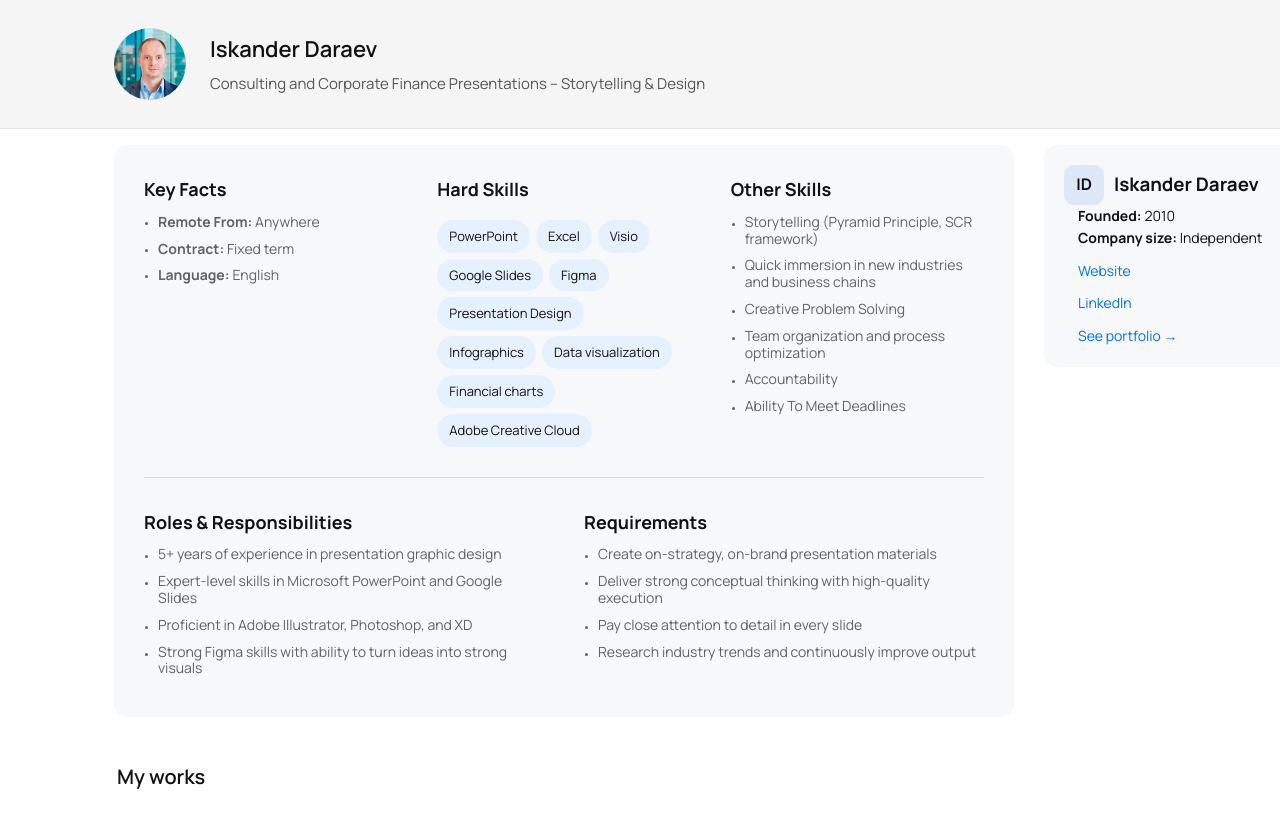
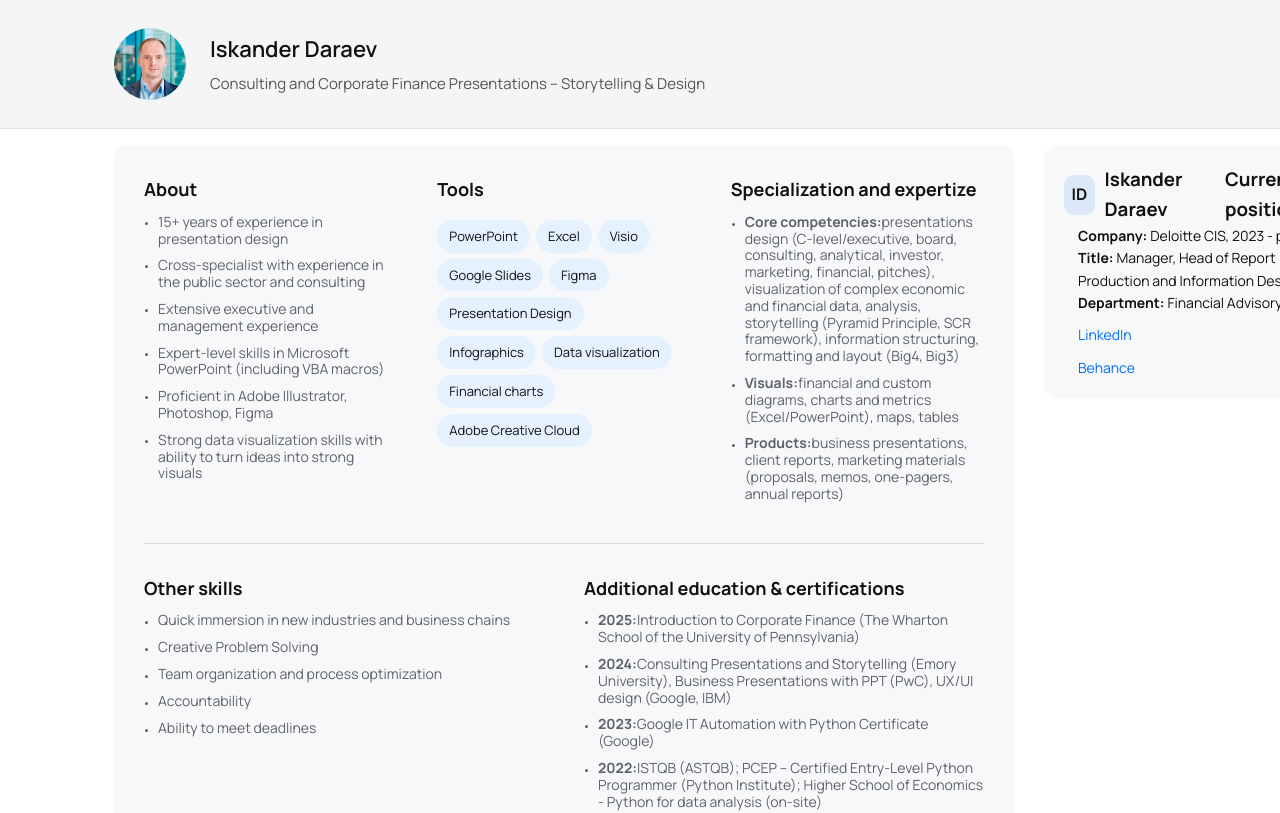
Before and after one commit to isk06/iskd, a Next.js app: page / in a window 1280 px wide. Shown: the top 813 px of the page. Built offline with nearby package versions, Linux system fonts and the light colour scheme.

Commit message:
new structure

```diff
--- a/app/page.tsx
+++ b/app/page.tsx
@@ -53,17 +53,20 @@ export default function HomePage() {
 
               {/* Key Facts */}
               <div>
-                <h3>Key Facts</h3>
+                <h3>About</h3>
                 <ul className="fact-list">
-                  <li><strong>Remote From:</strong> Anywhere</li>
-                  <li><strong>Contract:</strong> Fixed term</li>
-                  <li><strong>Language:</strong> English</li>
+                  <li>15+ years of experience in presentation design</li>
+                  <li>Cross-specialist with experience in the public sector and consulting</li>
+                  <li>Extensive executive and management experience</li>
+                  <li>Expert-level skills in Microsoft PowerPoint (including VBA macros)</li>
+                  <li>Proficient in Adobe Illustrator, Photoshop, Figma</li>
+                  <li>Strong data visualization skills with ability to turn ideas into strong visuals</li>
                 </ul>
               </div>
 
               {/* Hard Skills */}
               <div>
-                <h3>Hard Skills</h3>
+                <h3>Tools</h3>
                 <div className="skills-pills">
                   <span>PowerPoint</span>
                   <span>Excel</span>
@@ -80,14 +83,14 @@ export default function HomePage() {
 
               {/* Other Skills */}
               <div>
-                <h3>Other Skills</h3>
+                <h3>Specialization and expertize</h3>
                 <ul className="bullet-list">
-                  <li>Storytelling (Pyramid Principle, SCR framework)</li>
-                  <li>Quick immersion in new industries and business chains</li>
-                  <li>Creative Problem Solving</li>
-                  <li>Team organization and process optimization</li>
-                  <li>Accountability</li>
-                  <li>Ability To Meet Deadlines</li>
+                  <li><strong>Core competencies:</strong>presentations design
+                  (C-level/executive, board, consulting, analytical, investor, marketing, financial, pitches), visualization
+                  of complex economic and financial data, analysis, storytelling (Pyramid Principle, SCR framework),
+                  information structuring, formatting and layout (Big4, Big3)</li>
+                  <li><strong>Visuals:</strong>financial and custom diagrams, charts and metrics (Excel/PowerPoint), maps, tables</li>
+                  <li><strong>Products:</strong>business presentations, client reports, marketing materials (proposals, memos, one-pagers, annual reports)</li>
 
                 </ul>
               </div>
@@ -100,22 +103,25 @@ export default function HomePage() {
             <div className="job-bottom-grid">
 
               <div>
-                <h3>Roles & Responsibilities</h3>
+                <h3>Other skills</h3>
                 <ul className="bullet-list">
-                  <li>5+ years of experience in presentation graphic design</li>
-                  <li>Expert-level skills in Microsoft PowerPoint and Google Slides</li>
-                  <li>Proficient in Adobe Illustrator, Photoshop, and XD</li>
-                  <li>Strong Figma skills with ability to turn ideas into strong visuals</li>
+                  <li>Quick immersion in new industries and business chains</li>
+                  <li>Creative Problem Solving</li>
+                  <li>Team organization and process optimization</li>
+                  <li>Accountability</li>
+                  <li>Ability to meet deadlines</li>
                 </ul>
               </div>
 
               <div>
-                <h3>Requirements</h3>
+                <h3>Additional education & certifications</h3>
                 <ul className="bullet-list">
-                  <li>Create on-strategy, on-brand presentation materials</li>
-                  <li>Deliver strong conceptual thinking with high-quality execution</li>
-                  <li>Pay close attention to detail in every slide</li>
-                  <li>Research industry trends and continuously improve output</li>
+                  <li><strong>2025:</strong>Introduction to Corporate Finance (The Wharton School of the University of Pennsylvania)</li>
+                  <li><strong>2024:</strong>Consulting Presentations and Storytelling (Emory University), Business Presentations with PPT (PwC), UX/UI design (Google, IBM)</li>
+                  <li><strong>2023:</strong>Google IT Automation with Python Certificate (Google)</li>
+                  <li><strong>2022:</strong>ISTQB (ASTQB); PCEP – Certified Entry-Level Python Programmer (Python Institute);
+                  Higher School of Economics - Python  for data analysis (on-site)</li>
+                  <li><strong>2021:</strong>IELTS Academic; Business Case Structuring (Fless)</li>
                 </ul>
               </div>
 
@@ -129,17 +135,18 @@ export default function HomePage() {
               <div className="company-header">
                 <div className="company-logo">ID</div>
                 <h3>Iskander Daraev</h3>
+                <h3>Current position:</h3>
               </div>
 
               <div className="company-info">
-                <p><strong>Founded:</strong> 2010</p>
-                <p><strong>Company size:</strong> Independent</p>
+                <p><strong>Company:</strong> Deloitte CIS, 2023 - present</p>
+                <p><strong>Title:</strong> Manager, Head of Report Production and Information Design</p>
+                <p><strong>Department:</strong> Financial Advisory</p>
               </div>
 
               <div className="company-links">
-                <a href="#">Website</a>
                 <a href="https://www.linkedin.com/in/iskdaraev/" target="_blank">LinkedIn</a>
-                <a href="#portfolio">See portfolio →</a>
+                <a href="https://www.behance.net/iskdaraev" target="_blank">Behance</a>
               </div>
             </div>
           </div>
```
